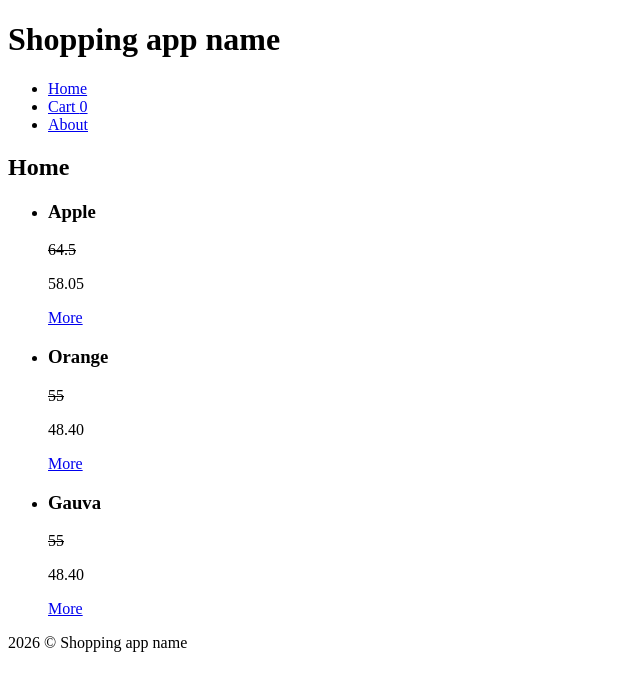
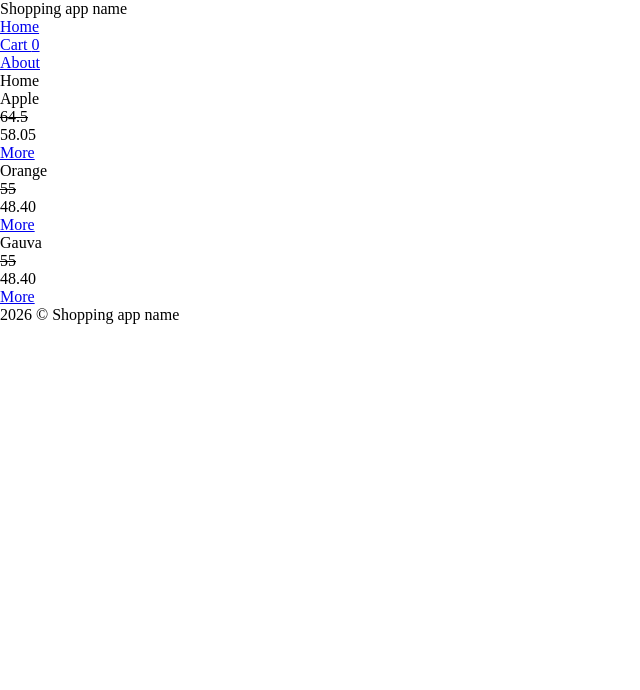
Before and after one commit to Sai-Eshwar-Supreet/shopping-cart, a React (Vite) app: page / in a window 1280 px wide. Shown: the top 690 px of the page, without its empty margins (0-640 px from the left). Built offline with nearby package versions, Linux system fonts and the light colour scheme.

Commit message:
Add reset and global styles

```diff
--- a/src/index.css
+++ b/src/index.css
@@ -0,0 +1,87 @@
+/* ==================== RESET ==================== */
+
+*,
+*::before,
+*::after {
+  box-sizing: border-box;
+}
+
+* {
+  margin: 0;
+  font: inherit;
+}
+
+body {
+  margin: 0;
+  min-height: 100vh;
+}
+
+img {
+  display: block;
+}
+
+ul{
+    list-style-type: none;
+    padding: 0;
+}
+
+/* ==================== TOKENS ==================== */
+
+:root{
+    /* Font sizes */
+    --font-size-extra-large:  clamp(2.25rem, 2rem + 1.5vw, 2.5rem);
+    --font-size-large:  clamp(1.75rem, 1rem + 1vw, 2rem);
+    --font-size-medium: clamp(1.2rem, 1rem + 1vw, 1.5rem);
+    --font-size-normal: clamp(0.95rem, 0.75rem + 0.5vw, 1rem);
+    --font-size-small: clamp(0.8rem, 0.35rem + 0.25vw, 0.95rem);
+
+    /* Font Weights */
+    --font-weight-regular: 400;
+    --font-weight-semi: 500;
+    --font-weight-bold: 700;
+
+    /* Spacing */
+    --space-tiny: 0.25rem;
+    --space-small: 0.5rem;
+    --space-medium: 1rem;
+    --space-large: 1.5rem;
+    --space-far: 2rem;
+    --space-extreme: 4rem;
+
+    /* Border radius */
+    --radius-small: 8px;
+
+    /* Shadows */
+    --shadow-card: 0 1px 2px rgba(0,0,0,0.06),
+                   0 4px 12px rgba(0,0,0,0.04);
+
+    --shadow-lift-light: 0 2px 2px 0 rgba(0, 0, 0, 0.08);
+    --shadow-lift-regular: 0 2px 2px 0 rgba(0, 0, 0, 0.15);
+    --shadow-lift-heavy: 0 2px 2px 0 rgba(0, 0, 0, 0.25);
+
+    --shadow-light: 0 0 8px 0 rgba(0, 0, 0, 0.08);
+    --shadow-regular: 0 0 8px 0 rgba(0, 0, 0, 0.15);
+    --shadow-heavy: 0 0 8px 0 rgba(0, 0, 0, 0.25);
+
+    /* Colors */
+    --color-bg-base: #fbfaf8;
+    --color-neutral-900: black;
+    --color-neutral-800: rgb(77, 77, 77);
+    --color-neutral-600: gray;
+    --color-neutral-400: rgb(167, 167, 167);
+    --color-neutral-200: lightgray;
+    --color-neutral-150: rgb(235, 235, 235);
+    --color-neutral-100: white;
+
+    --color-accent: #3b84cc;
+    --color-accent-faded: rgba(60, 133, 205, 0.3);
+    --color-success: #11e245;
+    --color-danger: #e21111;
+}
+
+#root{
+    display: flex;
+    flex-direction: column;
+
+    min-height: 100vh;
+}
```
